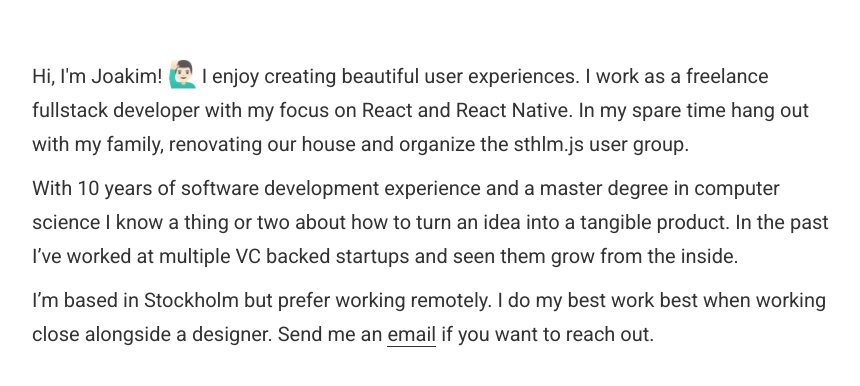
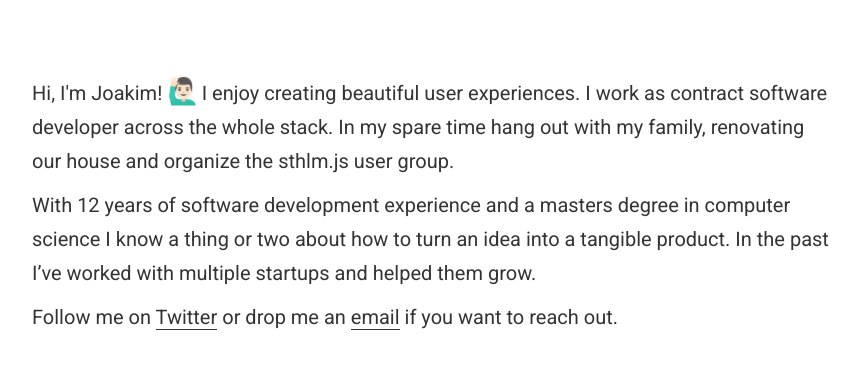
Before and after one commit to kalasjocke/kalasjocke.github.io, a plain HTML site: page index.html in a window 1280 px wide. Shown: the part 196-582 px from the top of the page, without its empty margins (208-1068 px from the left). Drawn offline with Linux system fonts and the light colour scheme.

Commit message:
Update copy

```diff
--- a/index.html
+++ b/index.html
@@ -10,9 +10,9 @@
 <body>
   <main>
     <div class="content">
-      <p>Hi, I'm Joakim! <span class="emoji">🙋🏻‍♂️</span>I enjoy creating beautiful user experiences. I work as a freelance fullstack developer with my focus on React and React Native. In my spare time hang out with my family, renovating our house and organize the sthlm.js user group.</p>
-      <p>With 10 years of software development experience and a master degree in computer science I know a thing or two about how to turn an idea into a tangible product. In the past I’ve worked at multiple VC backed startups and seen them grow from the inside.</p>
-      <p>I’m based in Stockholm but prefer working remotely. I do my best work best when working close alongside a designer. Send me an <a href="mailto:jocke.ekberg@gmail.com">email</a> if you want to reach out.</p>
+      <p>Hi, I'm Joakim! <span class="emoji">🙋🏻‍♂️</span>I enjoy creating beautiful user experiences. I work as contract software developer across the whole stack. In my spare time hang out with my family, renovating our house and organize the sthlm.js user group.</p>
+      <p>With 12 years of software development experience and a masters degree in computer science I know a thing or two about how to turn an idea into a tangible product. In the past I’ve worked with multiple startups and helped them grow.</p>
+      <p>Follow me on <a href="https://twitter.com/kalasjocke">Twitter</a> or drop me an <a href="mailto:jocke.ekberg@gmail.com">email</a> if you want to reach out.</p>
     </div>
   </main>
   <script>
```
